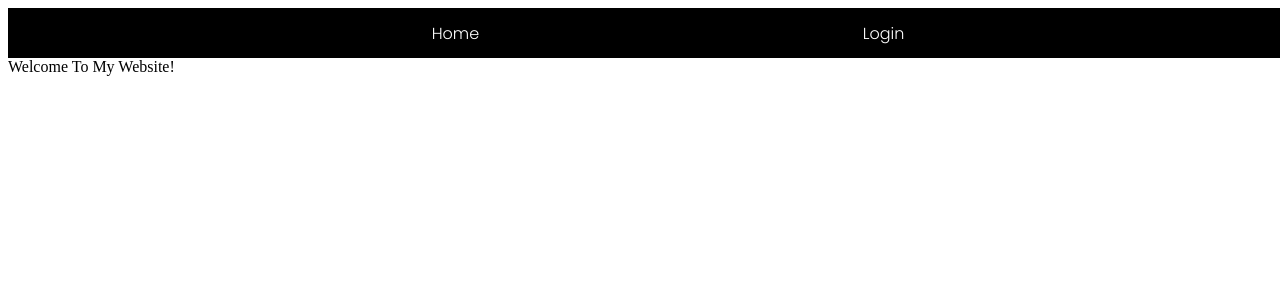
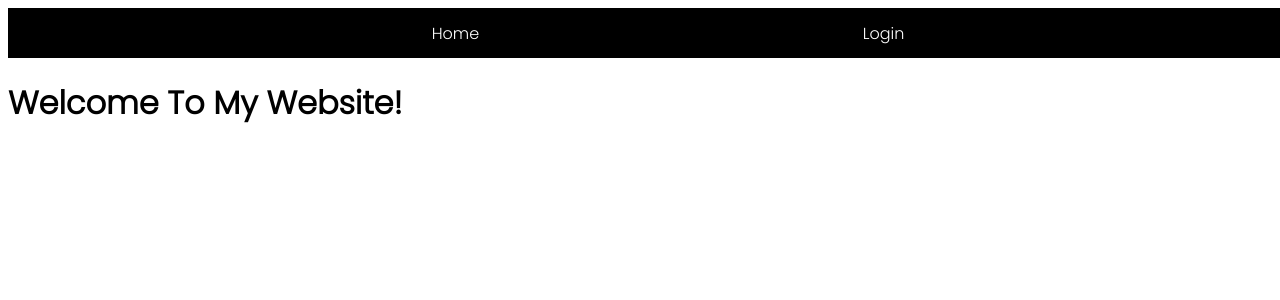
Before and after one commit to aidenjyoon/react-oauth2-client, a React (Create React App) app: page / in a window 1280 px wide. Shown: the top 300 px of the page. Built offline with nearby package versions, Linux system fonts and the light colour scheme; no server answers.

Commit message:
Update HomePage.tsx

```diff
--- a/src/routes/HomePage/HomePage.tsx
+++ b/src/routes/HomePage/HomePage.tsx
@@ -8,9 +8,9 @@ const HomePage = () => {
   return (
     <>
       {context ? (
-        <div>Welcome Back {context.username}!</div>
+        <h1>Welcome Back {context.username}!</h1>
       ) : (
-        <div>Welcome To My Website!</div>
+        <h1>Welcome To My Website!</h1>
       )}
     </>
   );
```
